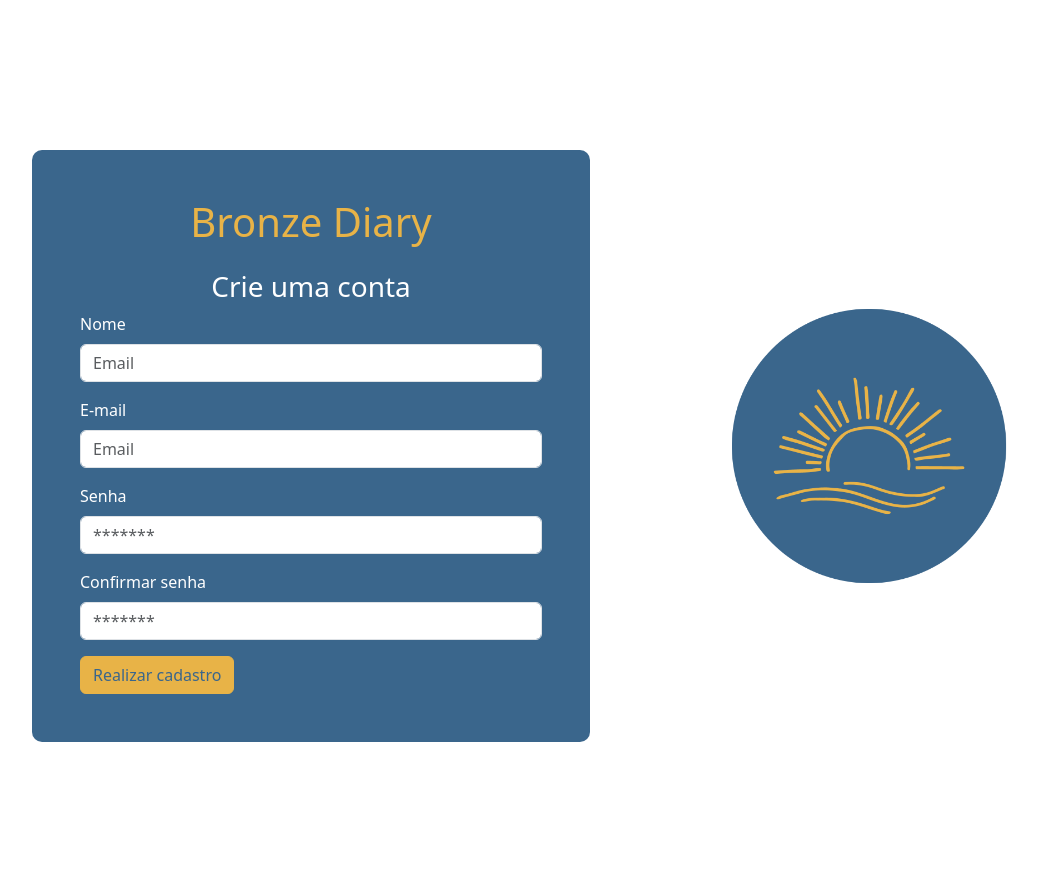
After one commit to Santosl2/seminario-uniasselvi, a PHP site: page /seminario-uniasselvi/views/cadastro.php in a window 1280 px wide. The commit adds this page. Shown: the whole page, without its empty margins (50-1088 px from the left). Run offline with PHP 8.4, Linux system fonts and the light colour scheme.

Commit message:
Página de login com novo estilo e página de cadastro de usuários

```diff
--- a/assets/css/style.css
+++ b/assets/css/style.css
@@ -1,3 +1,44 @@
-h1 {
-    color:red;
+main {
+    margin-top: 150px;
+    margin-bottom: 150px;
 }
+
+h3{
+    text-align: center;
+    color:#ffffff !important;
+}
+
+.logo-login {
+    max-width: 300px !important;
+}
+.titulo-login {
+    color:#E8B347;
+    text-align: center;
+}
+.text-login {
+    color:#fff;
+    margin-left: 195px;
+}
+.login {
+    background-color: #3A668C;
+    border-radius: 10px;
+}
+.btn-light {
+    background-color: #E8B347 !important;
+    color: #3A668C !important;
+    border-color:#E8B347 !important
+}
+.btn-light:hover {
+    background-color: #fff !important;
+    border-color:#fff !important;
+}
+.btn-primary {
+    border-color:#fff !important;
+    color: #E8B347 !important;
+    background-color: #3A668C !important;
+}
+.btn-primary:hover {
+    background-color: #E8B347 !important;
+    color: #3A668C !important;
+    border-color:#E8B347 !important
+}
--- a/conexao.php
+++ b/conexao.php
@@ -1,10 +1,10 @@
 <?php
 
 session_start();
-$hostname = "127.0.0.1";
+$hostname = "localhost";
 $database = "nomedobancolocal";
 $user = "root";
-$password = "root";
+$password = "";
 
 $conexao = mysqli_connect($hostname, $user, $password, $database) or die('Não foi possível conectar');
 
--- /dev/null
+++ b/views/cadastro.php
@@ -0,0 +1,36 @@
+<?php include('./header.php');?>
+
+<main>
+    <div class="container">
+        <div class="container-fluid">
+        <div class="row">
+            <div class="col-md-6 login p-5">
+            <h1 class="titulo-login mb-4">Bronze Diary</h1>
+            <h3>Crie uma conta</h3>
+            <form method="POST" action="">
+                <div class="mb-3">
+                <label for="email" class="form-label text-white">Nome</label>
+                <input name="nome" type="text" class="form-control" id="nome" aria-describedby="emailHelp" placeholder="Email">
+                </div>
+                <div class="mb-3">
+                <label for="email" class="form-label text-white">E-mail</label>
+                <input name="email" type="email" class="form-control" id="email" aria-describedby="emailHelp" placeholder="Email">
+                </div>
+                <div class="mb-3">
+                <label for="password" class="form-label text-white">Senha</label>
+                <input type="password" name="senha" class="form-control" id="password" placeholder="*******">
+                </div>
+                <div class="mb-3">
+                <label for="password" class="form-label text-white">Confirmar senha</label>
+                <input type="password"class="form-control" id="password" placeholder="*******">
+                </div>
+                <button type="submit" name ="cadastro" class="btn btn-light">Realizar cadastro</button>
+            </form>
+            </div>
+            <div class="col-md-6 d-flex align-items-center justify-content-center">
+            <img src="/seminario-uniasselvi/assets/img/logo.png" alt="Placeholder Image" class="img-fluid logo-login">
+            </div>
+        </div>
+        </div>
+    </div>
+</main>
--- a/views/header.php
+++ b/views/header.php
@@ -5,28 +5,29 @@
     <meta charset="UTF-8">
     <meta http-equiv="X-UA-Compatible" content="IE=edge">
     <meta name="viewport" content="width=device-width, initial-scale=1.0">
-    <link href="/assets/css/style.css" rel="stylesheet">
-    <link rel="stylesheet" href="/assets/css/global.css" />
-    <link rel="stylesheet" href="/assets/css/blocks/layout.css" />
-    <link rel="stylesheet" href="/assets/css/blocks/brand.css" />
-    <link rel="stylesheet" href="/assets/css/blocks/sidebar-menu.css" />
-    <link rel="stylesheet" href="/assets/css/blocks/tweet.css" />
+    <link rel="stylesheet" href="/seminario-uniasselvi/assets/css/style.css">
+    <link rel="stylesheet" href="/seminario-uniasselvi/assets/css/global.css" />
+    <link rel="stylesheet" href="/seminario-uniasselvi/assets/css/blocks/layout.css" />
+    <link rel="stylesheet" href="/seminario-uniasselvi/assets/css/blocks/brand.css" />
+    <link rel="stylesheet" href="/seminario-uniasselvi/assets/css/blocks/sidebar-menu.css" />
+    <link rel="stylesheet" href="/seminario-uniasselvi/assets/css/blocks/tweet.css" />
     <link href="https://cdn.jsdelivr.net/npm/bootstrap@5.3.0-alpha1/dist/css/bootstrap.min.css" rel="stylesheet" integrity="sha384-GLhlTQ8iRABdZLl6O3oVMWSktQOp6b7In1Zl3/Jr59b6EGGoI1aFkw7cmDA6j6gD" crossorigin="anonymous">
 
-    <title>Social Media</title>
+    <title>Bronze Diary</title>
 </head>
 
 <body>
 
     <?php
-    include($_SERVER['DOCUMENT_ROOT'] . '/conexao.php');
+    include($_SERVER['DOCUMENT_ROOT'] . '/seminario-uniasselvi/conexao.php');
 
-    $idUsuario = $_SESSION['id_usuario'];
-    $usuario  = $_SESSION['usuario'];
+    $idUsuario = $_SESSION['id_usuario'] ?? null;
+    $usuario = $_SESSION['usuario'] ?? null;
+
     ?>
 
     <?php
     if ($idUsuario && $usuario) {
-        include($_SERVER['DOCUMENT_ROOT'] . '/views/menu/index.php');
+        include($_SERVER['DOCUMENT_ROOT'] . '/seminario-uniasselvi/views/menu/index.php');
     }
     ?>
--- a/views/home.php
+++ b/views/home.php
@@ -76,7 +76,7 @@ if (isset($_POST['deletar'])) {
     <?php } ?>
 
     <form class="tweet" method="POST" action=''>
-        <img class="tweet__author-logo" src="/assets/img/bronze girl.jpg" />
+        <img class="tweet__author-logo" src="/seminario-uniasselvi/assets/img/bronze girl.jpg" />
         <div class="tweet__main">
             <div class="tweet__header">
                 <div class="tweet__header_content">
@@ -102,7 +102,7 @@ if (isset($_POST['deletar'])) {
     <?php foreach ($result as $postagem) {
     ?>
     <form class="tweet" method="POST" action="">
-        <img class="tweet__author-logo" src="/assets/img/bronze girl.jpg" />
+        <img class="tweet__author-logo" src="/seminario-uniasselvi/assets/img/bronze girl.jpg" />
         <div class="tweet__main">
             <div class="tweet__header">
                 <div class="tweet__header_content">
@@ -120,7 +120,7 @@ if (isset($_POST['deletar'])) {
                     <input type="hidden" value="<?= $postagem['id']; ?>" name="post_id">
                     <button type="submit" name="deletar"
                         style="border: none;background: transparent;width: min-content">
-                        <img id="delete-icon" src="/assets/svg/trash.svg"></span>
+                        <img id="delete-icon" src="/seminario-uniasselvi/assets/svg/trash.svg"></span>
                 </button>
             </div>
             <div class="tweet__content">
```
Also changed, not shown: index.php (+22 -20 lines), assets/img/logo.png (added).
